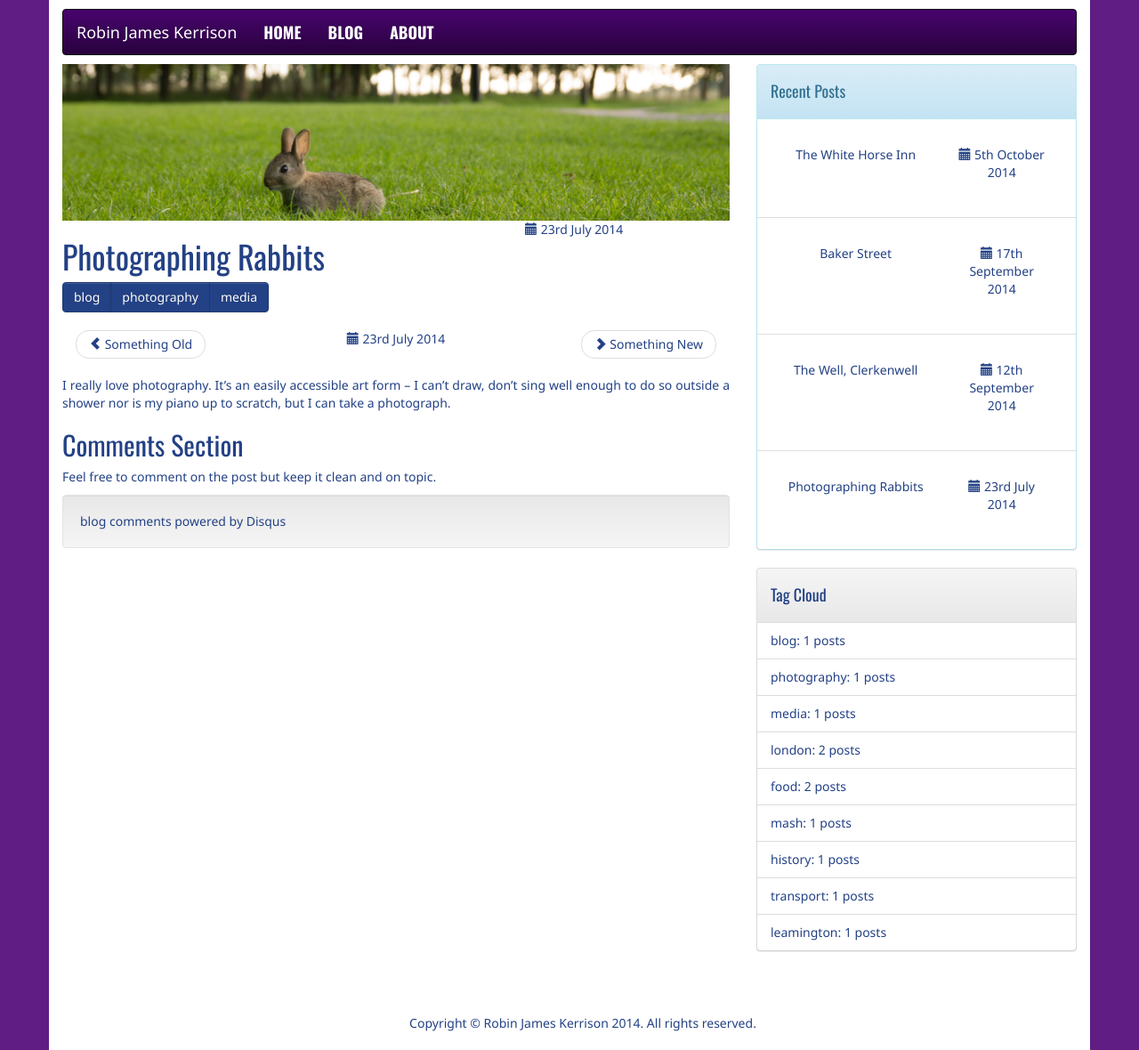
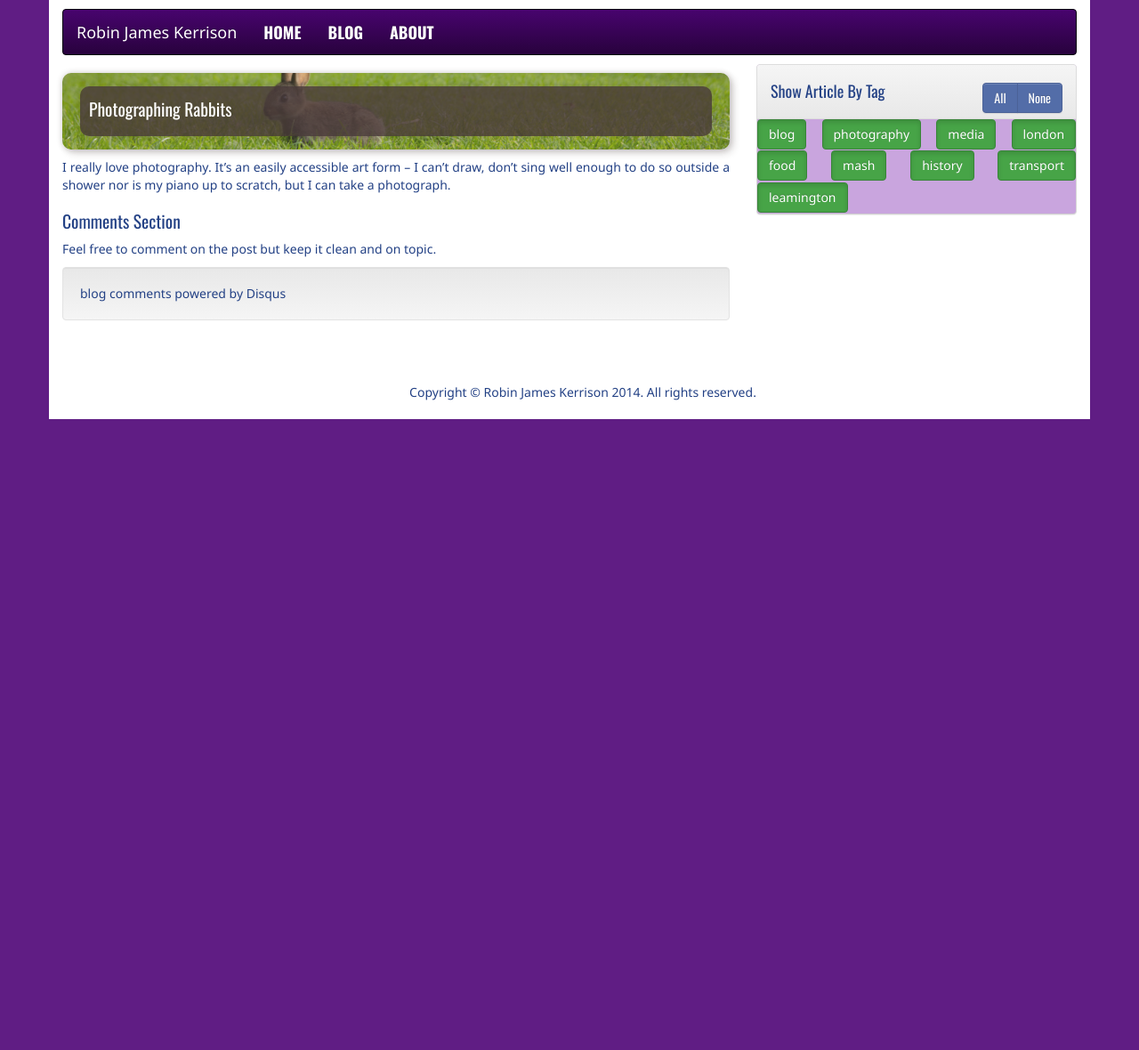
Before and after one commit to rjkerrison/2014-blog, a Jekyll site: the page built from _posts/2014-07-23-photographing-rabbits.markdown, in a window 1280 px wide. Shown: the whole page at 89% size. Built offline with Jekyll 4.4.1, drawn with Linux system fonts in a browser that asks for light colours; nearby versions of some CDN libraries; Markdown is read by kramdown in place of the engine named in the settings; comment, search, counter and statistics services are not loaded; after the commit the page ends 900 px from its top, so only the background shows below that.

Commit message:
#3 Filter by tag, refactoring article-card
The snazzy blog list is now snazzier than ever. The tag list can be used
to filter articles based on tags instead of being just completely
useless.

```diff
--- /dev/null
+++ b/_includes/article_card.html
@@ -0,0 +1,83 @@
+<article
+	data-blogtag="{% for tag in post.tags %}{{tag}} {% endfor %}"
+	style="
+			background-image: url({% if post.wideimg %} '/media/{{post.wideimg}}.jpg' {% else %} '//placehold.it/1920x450' {% endif %});
+			background-repeat: no-repeat;
+			background-position: center bottom;
+			background-size: cover;
+			display: none;
+			width: 100%;
+			height: 100%;"
+		class="container lift">
+	<span class="overlay"></span>
+	<div class="article-card">
+		<header>
+			<div class="row">
+				<h2 class="col-md-12 clear-quarter text-left">
+					<a href="{{ post.url }}">
+						{{ post.title }}
+					</a>
+				</h2>
+				<div class="col-sm-12 text-center visible-xs visible-sm">
+					<span class="glyphicon glyphicon-tags clearright"></span>
+					<div class="btn-group">
+					{% for tag in post.tags %}
+						<a class="btn label btn-info" href="{{ site.url }}/tags/{{ tag }}" title="View posts tagged with &quot;{{ tag }}&quot;">
+							{{ tag }}
+						</a>
+					{% endfor %}
+					</div>
+					|
+					<span class="glyphicon glyphicon-comment"></span>
+					<a href="{{site.url}}{{ post.url }}#disqus_thread" data-disqus-identifier="{{ post.url }}">
+					&nbsp;</a>
+				</div>
+				<!--<h3 class="col-md-12 clear-quarter text-right-md text-right-lg">
+					<span class="glyphicon glyphicon-calendar"></span>
+					{% assign d = post.date | date: "%-d"  %}
+					{% case d %}
+						{% when '1' or '21' or '31' %}{{ d }}st
+						{% when '2' or '22' %}{{ d }}nd
+						{% when '3' or '23' %}{{ d }}rd
+						{% else %}{{ d }}th
+					{% endcase %}
+					{{ post.date | date: "%B" }}
+					{{ post.date | date: "%Y" }}
+					|
+					<span class="glyphicon glyphicon-comment"></span>
+					<a href="{{site.url}}{{ post.url }}#disqus_thread" data-disqus-identifier="{{ post.url }}">&nbsp;</a>
+				</h3>-->
+			</div>
+		</header>
+		{% if isList %}
+		<p>
+			{{ post.summary }}
+		</p>
+		<div class="row">
+			<div class="col-md-8 visible-md visible-lg">
+				<span class="glyphicon glyphicon-tags clearright"></span>
+				<div class="btn-group">
+				{% for tag in post.tags %}
+					<a class="btn label btn-info" href="{{ site.url }}/tags/{{ tag }}" title="View posts tagged with &quot;{{ tag }}&quot;">
+						{{ tag }}
+					</a>
+				{% endfor %}
+				</div>
+				|
+				<span class="glyphicon glyphicon-comment"></span>
+				<a href="{{site.url}}{{ post.url }}#disqus_thread" data-disqus-identifier="{{ post.url }}">
+				&nbsp;</a>
+			</div>
+			<div class="col-md-4 col-sm-12 text-right-md text-right-lg text-center-sm text-center-xs">
+			<a class="btn btn-primary" style="float: center;" href="{{ post.url }}">
+				{% if post.readmore %}
+					{{ post.readmore }}
+				{% else %}
+					Read more&hellip;
+				{% endif %}
+			</a>
+			</div>
+		</div>
+		{% endif %}
+	</div>
+</article>
--- a/_includes/scripts.html
+++ b/_includes/scripts.html
@@ -1,5 +1,8 @@
+<!--<script src="{{site.url}}/js/jquery.js"></script>
+<script src="{{site.url}}/js/bootstrap.js"></script>-->
 <script src="//ajax.googleapis.com/ajax/libs/jquery/1.11.0/jquery.min.js"></script>
 <script src="//maxcdn.bootstrapcdn.com/bootstrap/3.2.0/js/bootstrap.min.js"></script>
+<script src="//ajax.googleapis.com/ajax/libs/angularjs/1.3.2/angular.min.js"></script>
 <!-- Disqus Script -->
 <script type="text/javascript">
 	/* * * CONFIGURATION VARIABLES: EDIT BEFORE PASTING INTO YOUR WEBPAGE * * */
@@ -16,3 +19,4 @@
 	}());
 </script>
 <script type="text/javascript" src="/js/carousel.js"></script>
+<script type="text/javascript" src="/js/bloglist.js"></script>
--- a/_includes/sidebar.html
+++ b/_includes/sidebar.html
@@ -1,4 +1,2 @@
-<!-- Recent Posts Widget -->
-{% include posts_sidebar.html %}
 <!-- Tag Widget -->
 {% include tag_sidebar.html %}
--- a/_includes/tag_sidebar.html
+++ b/_includes/tag_sidebar.html
@@ -1,12 +1,19 @@
 <div class="panel panel-default">
 	<div class="panel-heading">
-	<h4>Tag Cloud</h4>
+		<h4>Show Article By Tag
+		<div class="btn-group pull-right">
+			<button class="btn btn-info" data-tag="all">All</button>
+			<button class="btn btn-info" data-tag="none">None</button>
+		</div>
+		</h4>
 	</div>
-	<ul class="list-group">
+	<div class="list-group">
 	{% for tag in site.tags %}
-		<li class="list-group-item"><a href="{{site.url}}/tags/{{ tag | first }}">
-			{{tag | first}}: {{tag | last | size}} posts
-		</a></li>
+	<button
+		data-tag="{{tag | first}}"
+		class="btn btn-warning faded tag-toggle">
+		{{tag | first}}
+	</button>
 	{% endfor %}
-	</ul>
+	</div>
 </div>
--- a/_layouts/front.html
+++ b/_layouts/front.html
@@ -3,7 +3,7 @@
 {% include head.html %}
 <body>
 <div id="body" class="container">
-		{{content}}
+	{{content}}
 </div>
 {% include footer.html %}
 {% include scripts.html %}
--- a/_layouts/post.html
+++ b/_layouts/post.html
@@ -2,7 +2,8 @@
 layout: layout
 ---
 <div class="content">
-	{% include post_header.html %}
+	{% assign post = page %}
+	{% include article_card.html %}
 	{{ content }}
 </div>
 <div>
--- /dev/null
+++ b/_script/bloglist.js
@@ -0,0 +1,123 @@
+---
+permalink: "/js/bloglist.js"
+---
+// Toggles blogposts with specified tags.
+
+Array.prototype.diff = function(a) {
+	return this.filter(
+		function(i) {
+			return a.indexOf(i) < 0;
+		}
+	);
+};
+Array.prototype.contains = function(a) {
+	return !(this.indexOf(a) < 0);
+};
+Array.prototype.tryRemove = function(a) {
+	if (this.indexOf(a) !== -1) {
+		this.splice(this.indexOf(a), 1);
+		return true;
+	}
+	else {
+		return false;
+	}
+};
+
+var allTags = [{% for tag in site.tags %}
+	"{{tag | first}}",{% endfor %}
+	];
+
+var tagsToShow = [];
+var tagsToHide = [{% for tag in site.tags %}
+	"{{tag | first}}",{% endfor %}
+	];
+
+$.fn.showAll = function() {
+	tagsToShow = [{% for tag in site.tags %}
+	"{{tag | first}}",{% endfor %}
+	];
+	tagsToHide = [];
+	$(this).displayPosts();
+}
+
+$.fn.showNone = function() {
+	tagsToShow = [];
+	tagsToHide = [{% for tag in site.tags %}
+	"{{tag | first}}",{% endfor %}
+	];
+	$(this).displayPosts();
+}
+
+$.fn.displayTags = function() {
+	for (var i=0; i<tagsToHide.length; i++) {
+		$('[data-blogtag *="'+tagsToHide[i]+'"]').fadeOut();
+	}
+	for (var i=0; i<tagsToShow.length; i++) {
+		$('[data-blogtag *="'+tagsToShow[i]+'"]').fadeIn();
+	}
+}
+
+$.fn.displayPosts = function() {
+	var postsToShow = $([]);
+	for (var i=0; i<tagsToShow.length; i++) {
+		$.merge(postsToShow,$('[data-blogtag *="'+tagsToShow[i]+'"]'));
+	}
+	$(postsToShow).each(
+		function () {
+			$(this).fadeIn();
+		}
+	);
+	$('article').not($(postsToShow)).each(
+		function () {
+			$(this).fadeOut();
+		}
+	)
+}
+
+$.fn.toggleTag = function () {
+	var tag = $(this).data('tag');
+	if (allTags.contains(tag)) {
+		if (!tagsToHide.tryRemove(tag)) {
+			tagsToHide.push(tag);
+		}
+		if (!tagsToShow.tryRemove(tag)) {
+			tagsToShow.push(tag);
+		}
+	}
+	$(this).displayPosts();
+}
+
+$.fn.clickFaded = function() {
+	$('.tag-toggle.faded').each(
+		function () {
+			$(this).click();
+		}
+	);
+}
+$.fn.clickActive = function() {
+	$('.tag-toggle.active').each(
+		function () {
+			$(this).click();
+		}
+	);
+}
+$(document).ready(function() {
+	$('[data-tag="all"]').click(
+		$(this).clickFaded
+	);
+	$('[data-tag="none"]').click(
+		$(this).clickActive
+	);
+	$('.tag-toggle').click(
+		function() {
+			$(this).toggleClass("btn-success btn-warning faded active");
+			$(this).toggleTag();
+		}
+	);
+	$('.tag-toggle').each(
+		function () {
+			$(this).click();
+			$(this).delay(1000);
+		}
+	);
+});
--- a/storm.css
+++ b/storm.css
@@ -1,5 +1,8 @@
 ---
 ---
+html {
+	overflow-y: scroll;
+}
 body {
 	font-family: "Myriad Pro", "Segoe UI";
 }
@@ -9,39 +12,111 @@ footer {
 .visible-md.navbar, .visible-lg.navbar {
 	margin: 10px 0;
 }
+h2 {
+	font-size: 1.4em;
+}
+h3 {
+	color: rgba(50,34,34,1);
+}
+.faded {
+	opacity: 0.4;
+}
+.faded:hover {
+	opacity: 0.6;
+}
+.tag-toggle {
+	display: inline-block;
+	margin-bottom: 0.1em;
+}
 .visible-sm.navbar, .visible-xs.navbar {
 	margin: 0px;
 }
 a:hover {
 	text-decoration: none;
 }
+.clear-quarter {
+	margin-top: 0.25em;
+}
+.clearright {
+	margin-right: 0.5em;
+}
 article {
+	position:relative;
 	color: white;
 	padding: 10px;
 	margin: 10px;
 }
+.overlay {
+	position: absolute;
+	background-color: rgba(255,255,255,0.1);
+	width: 100%;
+	height: 100%;
+	top: 0;
+	left: 0;
+	z-index: 10;
+}
+.overlay:hover {
+	background-color: transparent;
+}
+.grow {
+display: block;
+-webkit-transition-duration: 0.2s;
+transition-duration: 0.2s;
+-webkit-transition-property: transform;
+transition-property: transform;
+-webkit-transform: translateZ(0);
+transform: translateZ(0);
+box-shadow: 0 0 1px rgba(0, 0, 0, 0);
+outline: 1px solid transparent;
+}
+.grow:hover, .grow:focus, .grow:active {
+-webkit-transform: scale(1.02);
+transform: scale(1.02);
+}
+.lift {
+	-moz-box-shadow:4px 4px 8px rgba(50,34,34,0.2);
+	-webkit-box-shadow:4px 4px 8px rgba(50,34,34,0.2);
+	box-shadow:4px 4px 8px rgba(50,34,34,0.2);
+}
+.lift:hover {
+	-moz-box-shadow:4px 4px 8px rgba(50,34,34,0.4);
+	-webkit-box-shadow:4px 4px 8px rgba(50,34,34,0.4);
+	box-shadow:4px 4px 8px rgba(50,34,34,0.4);
+}
+.article-link:hover {
+	background-color: rgba(255,255,255,0.4);
+}
 .article-card a {
 	color: white;
+}
+.article-card>header {
+	height: 100%;
+	width: 100%;
 }
 .article-card {
 	color: white;
 	margin: 10px;
 	padding: 10px;
 }
-/* Carousel base class */
 .carousel {
 	height: 300px;
 	margin-bottom: 60px;
 	background-color: rgba(50,34,34,0.3);
 	z-index: 11;
 }
-/* Since positioning the image, we need to help out the caption */
-.carousel-caption, .article-card {
+.carousel-caption {
 	background-color: rgba(50,34,34,0.6);
 	margin: 5px;
-	z-index: 10;
+	z-index: 9;
 }
-/* Declare heights because of positioning of img element */
+.article-card {
+	background-color: rgba(50,34,34,0.8);
+	margin: 5px;
+	z-index: 12;
+}
+.article-card:hover {
+	background-color: rgba(50,34,34,0.3);
+}
 .carousel .item {
 	height: 300px;
 	background-color: #777;
@@ -55,7 +130,8 @@ article {
 .carousel .item,
 .carousel-inner,
 .carousel-caption,
-article, .article-card {
+article, .article-card,
+.overlay {
 	/* For IE 5.5 - 7*/
 	filter:progid:DXImageTransform.Microsoft.gradient(startColorstr=#99222222, endColorstr=#99222222);
 	/* For IE 8*/
```
Also changed, not shown: blog.html (+3 -49 lines), text-align.css (indentation only).
